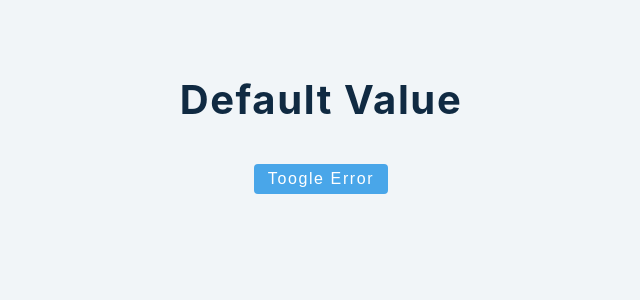
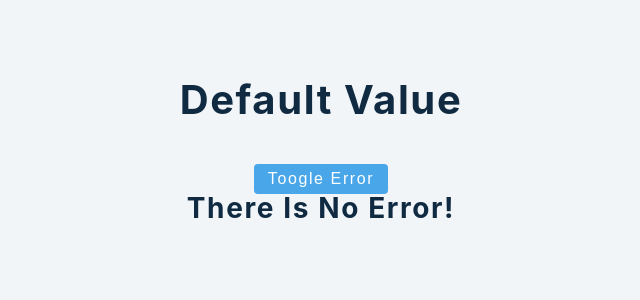
Before and after one commit to ismaelBZ/react-tutorial-2020-john-smilga, a React (Create React App) app: page / in a window 1280 px wide. Shown: the top 300 px of the page, without its empty margins (319-959 px from the left). Built offline with nearby package versions, Linux system fonts and the light colour scheme.

Commit message:
Ternary Operator - Is used when two conditions is required, if it's true and false

```diff
--- a/src/App.js
+++ b/src/App.js
@@ -1,5 +1,5 @@
 import React from 'react'
-import Setup from './tutorials/conditionalRendering/2-short-circuit'
+import Setup from './tutorials/conditionalRendering/3-ternary-operator'
 
 const App = () => {
   return (
--- /dev/null
+++ b/src/tutorials/conditionalRendering/3-ternary-operator.jsx
@@ -0,0 +1,18 @@
+import { useState, useFetch } from "react";
+
+/* Ternary Operator is usefull when whant two returnig conditions, if it's true and false */
+const TernaryOperator = () => {
+  const [text, setText] = useState("");
+  const [isError, setIsError] = useState(false);
+  return (
+    <>
+      <h2>{text || "Default value"}</h2>
+      <button className="btn" onClick={() => setTimeout(() => setIsError(!isError), 500)}>
+        Toogle Error
+      </button>
+      {isError ? <h2>Error...</h2> : <h3>There is no error!</h3>}
+    </>
+  );
+};
+
+export default TernaryOperator;
```
